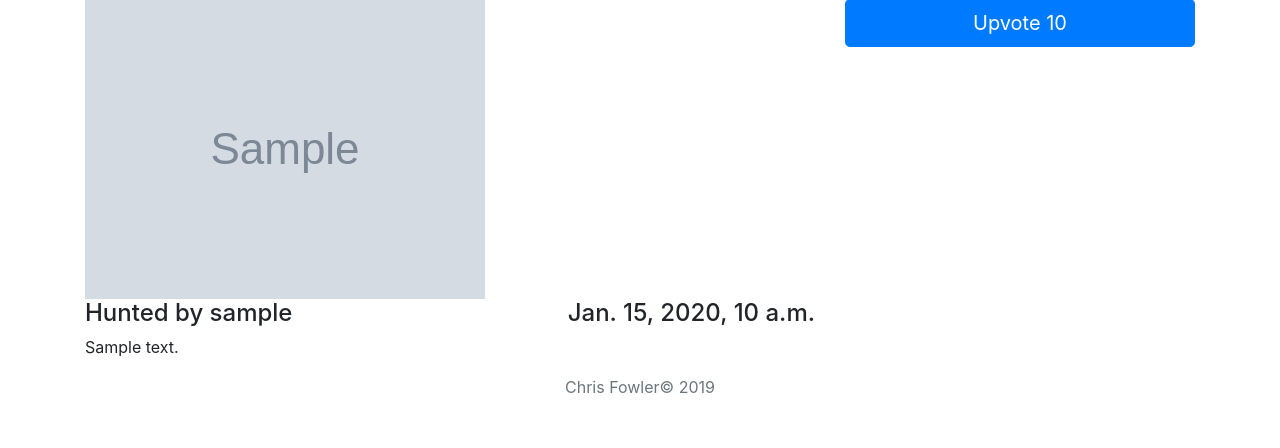
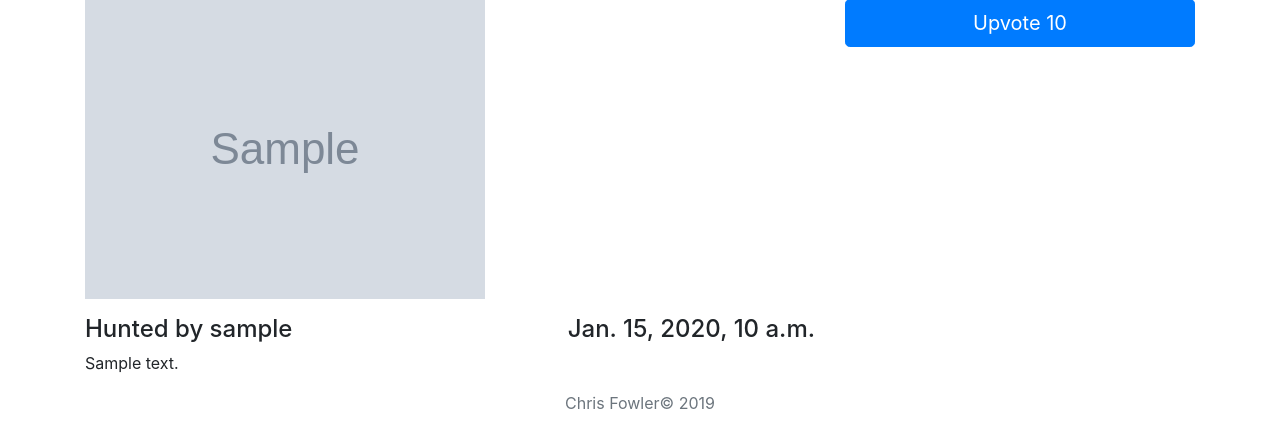
Before and after one commit to Chrisss09/producthunter, a Django app: template products/templates/products/detail.html in a window 1280 px wide. Shown: the part 203-651 px from the top of the page. Run offline with Django 3.2, Linux system fonts and the light colour scheme; the template is opened without the code that fills it: most values are stand-ins (such as "Sample title", 1, 10 or a date in 2020); grey boxes marked "Sample" are stand-in pictures; some libraries are stand-ins or nearby versions.

Commit message:
App tidy up

```diff
--- a/producthunt/templates/base.html
+++ b/producthunt/templates/base.html
@@ -8,7 +8,7 @@
     <meta name="description" content="">
     <meta name="author" content="Mark Otto, Jacob Thornton, and Bootstrap contributors">
     <meta name="generator" content="Jekyll v3.8.5">
-    <title>Chris Fowler</title>
+    <title>Product Hunt</title>
 
     <link rel="canonical" href="https://getbootstrap.com/docs/4.3/examples/album/">
     <link href="{% static 'open-iconic/font/css/open-iconic-bootstrap.css' %}" rel="stylesheet">
--- a/products/templates/products/detail.html
+++ b/products/templates/products/detail.html
@@ -22,11 +22,11 @@
 </div>
 
 <div class="row">
-    <div class="col-4">
+    <div class="col-4 pt-3">
         <h4>Hunted by {{ product.hunter.username }}</h4>
     </div>
-    <div class="col-4 text-right">
-        <h4>{{ product.pub_date_pretty }}</h4>
+    <div class="col-4 text-right pt-3">
+        <h4><span class="oi oi-calendar"></span> {{ product.pub_date_pretty }}</h4>
     </div>
 </div>
 
--- a/products/views.py
+++ b/products/views.py
@@ -7,7 +7,7 @@ def home(request):
     products = Product.objects
     return render(request, 'products/home.html', {'products': products})
 
-@login_required
+@login_required(login_url="/accounts/signup")
 def create(request):
     if request.method == 'POST':
         if request.POST['title'] and request.POST['body'] and request.POST['url'] and request.FILES['icon'] and request.FILES['image']:
@@ -33,7 +33,7 @@ def detail(request, product_id):
     product = get_object_or_404(Product, pk=product_id)
     return render(request, 'products/detail.html', {'product':product})
 
-@login_required
+@login_required(login_url="/accounts/signup")
 def upvote(request, product_id):
     if request.method == 'POST':
         product = get_object_or_404(Product, pk=product_id)
```
